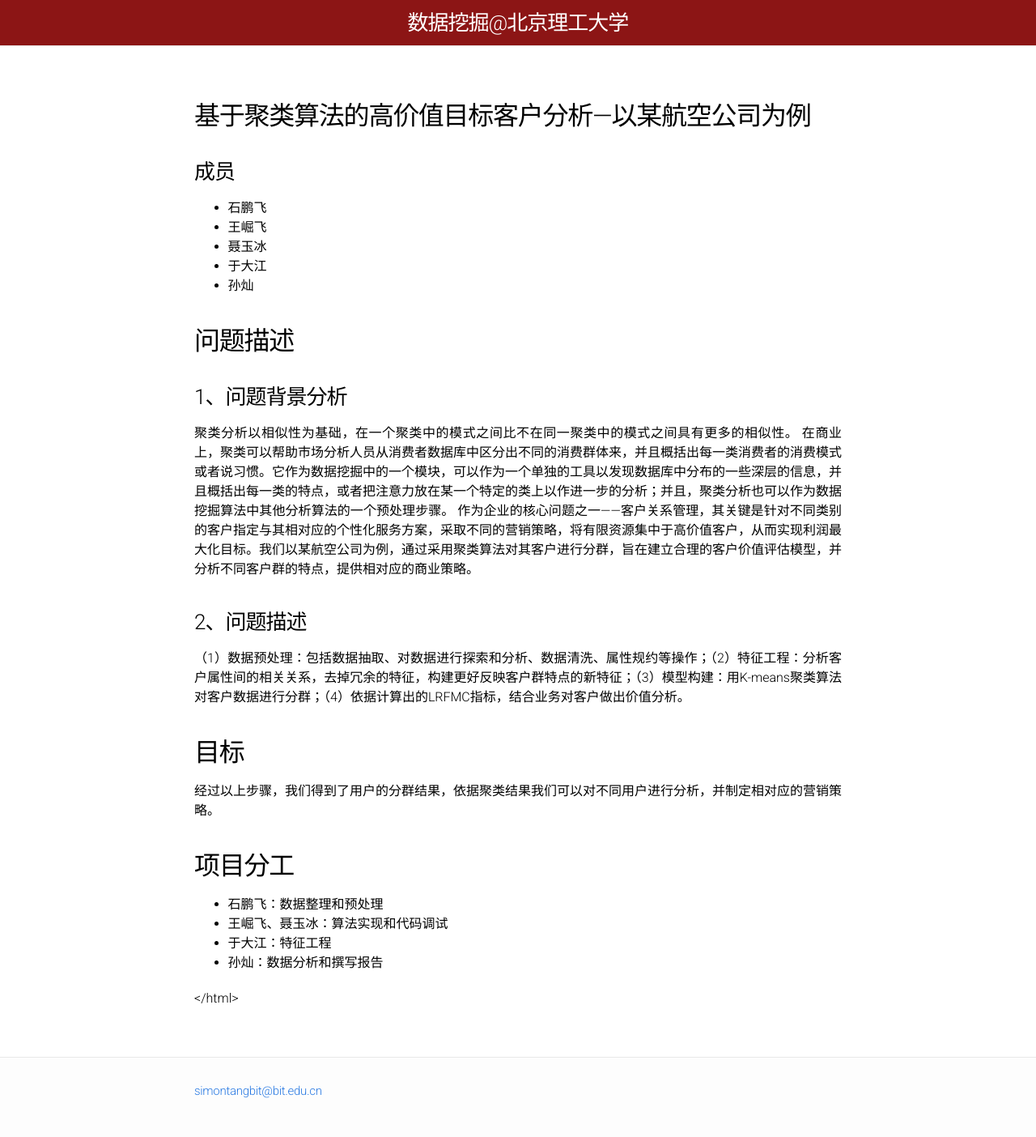
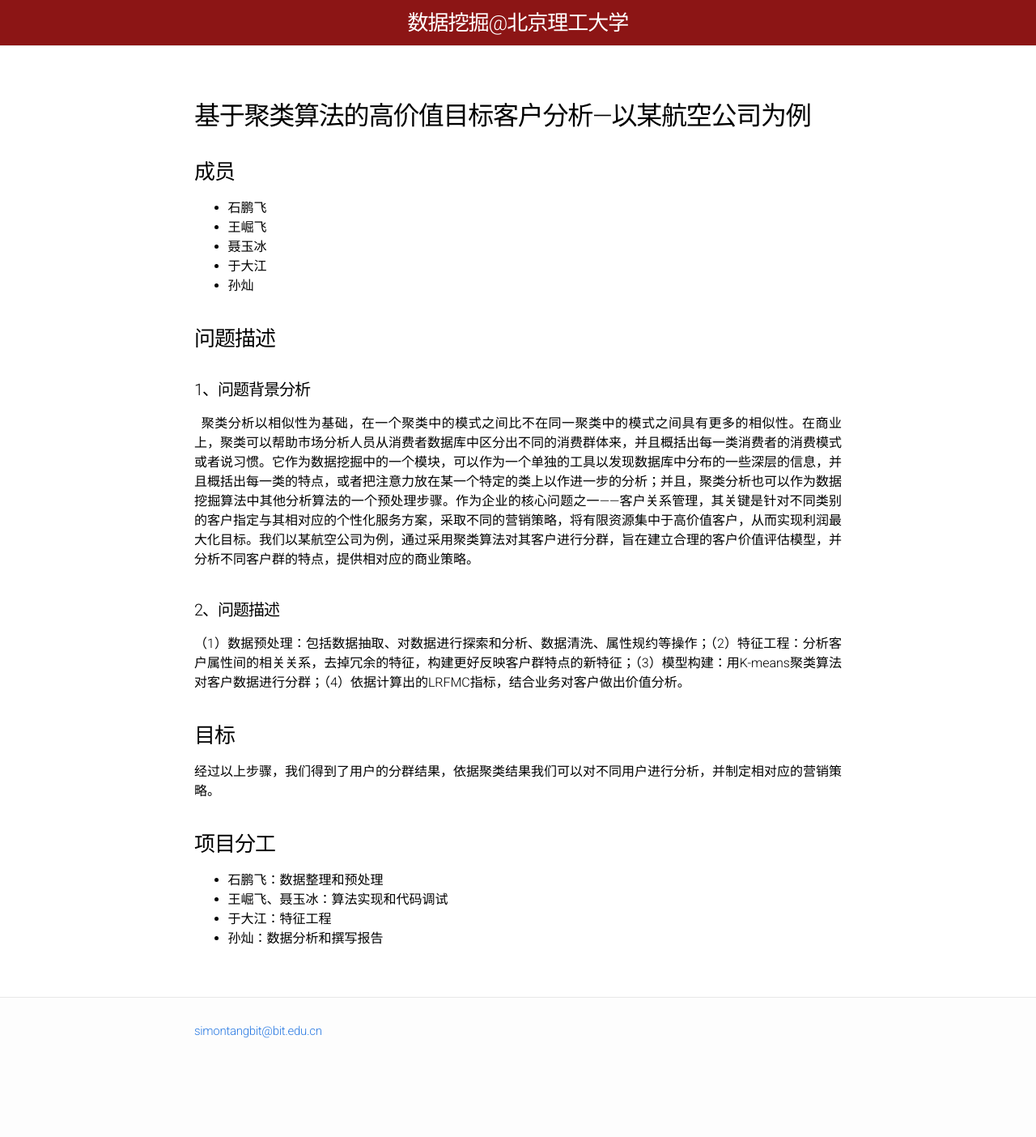
Before and after one commit to BITDM/bitdm.github.io, a Jekyll site: the page built from 2017/projects/P02/proposal.md, in a window 1280 px wide. Shown: the whole page at 81% size. Built offline with Jekyll 4.4.1, drawn with Linux system fonts in a browser that asks for light colours; our own code applies the rules of GitHub Pages for plain Markdown files; after the commit the page ends 1330 px from its top, so only the background shows below that; some of the changed lines change nothing that is shown.

Commit message:
Update proposal.md

```diff
--- a/2017/projects/P02/proposal.md
+++ b/2017/projects/P02/proposal.md
@@ -1,32 +1,32 @@
-<body marginheight="0"><h2>基于聚类算法的高价值目标客户分析—以某航空公司为例</h2>
-<h3>成员</h3>
-<ul>
-<li>石鹏飞</li>
-<li>王崛飞</li>
-<li>聂玉冰</li>
-<li>于大江</li>
-<li>孙灿</li>
-</ul>
-<h2>问题描述</h2>
-<h3>1、问题背景分析</h3>
-<p>聚类分析以相似性为基础，在一个聚类中的模式之间比不在同一聚类中的模式之间具有更多的相似性。
-在商业上，聚类可以帮助市场分析人员从消费者数据库中区分出不同的消费群体来，并且概括出每一类消费者的消费模式或者说习惯。它作为数据挖掘中的一个模块，可以作为一个单独的工具以发现数据库中分布的一些深层的信息，并且概括出每一类的特点，或者把注意力放在某一个特定的类上以作进一步的分析；并且，聚类分析也可以作为数据挖掘算法中其他分析算法的一个预处理步骤。
-作为企业的核心问题之一——客户关系管理，其关键是针对不同类别的客户指定与其相对应的个性化服务方案，采取不同的营销策略，将有限资源集中于高价值客户，从而实现利润最大化目标。我们以某航空公司为例，通过采用聚类算法对其客户进行分群，旨在建立合理的客户价值评估模型，并分析不同客户群的特点，提供相对应的商业策略。
+---
+layout: page
+mathjax: true
+permalink: /2017/projects/P02/proposal/
+---
 
-</p>
-<h3>2、问题描述</h3>
-<p>（1）数据预处理：包括数据抽取、对数据进行探索和分析、数据清洗、属性规约等操作；（2）特征工程：分析客户属性间的相关关系，去掉冗余的特征，构建更好反映客户群特点的新特征；（3）模型构建：用K-means聚类算法对客户数据进行分群；（4）依据计算出的LRFMC指标，结合业务对客户做出价值分析。
+## 基于聚类算法的高价值目标客户分析—以某航空公司为例
+### 成员
 
-</p>
-<h2>目标</h2>
-<p>经过以上步骤，我们得到了用户的分群结果，依据聚类结果我们可以对不同用户进行分析，并制定相对应的营销策略。
+- 石鹏飞
+- 王崛飞
+- 聂玉冰
+- 于大江
+- 孙灿
 
-</p>
-<h2>项目分工</h2>
-<ul>
-<li>石鹏飞：数据整理和预处理</li>
-<li>王崛飞、聂玉冰：算法实现和代码调试</li>
-<li>于大江：特征工程</li>
-<li>孙灿：数据分析和撰写报告</li>
-</ul>
-</body></html>
+
+### 问题描述
+#### 1、问题背景分析
+   聚类分析以相似性为基础，在一个聚类中的模式之间比不在同一聚类中的模式之间具有更多的相似性。在商业上，聚类可以帮助市场分析人员从消费者数据库中区分出不同的消费群体来，并且概括出每一类消费者的消费模式或者说习惯。它作为数据挖掘中的一个模块，可以作为一个单独的工具以发现数据库中分布的一些深层的信息，并且概括出每一类的特点，或者把注意力放在某一个特定的类上以作进一步的分析；并且，聚类分析也可以作为数据挖掘算法中其他分析算法的一个预处理步骤。作为企业的核心问题之一——客户关系管理，其关键是针对不同类别的客户指定与其相对应的个性化服务方案，采取不同的营销策略，将有限资源集中于高价值客户，从而实现利润最大化目标。我们以某航空公司为例，通过采用聚类算法对其客户进行分群，旨在建立合理的客户价值评估模型，并分析不同客户群的特点，提供相对应的商业策略。
+
+#### 2、问题描述
+（1）数据预处理：包括数据抽取、对数据进行探索和分析、数据清洗、属性规约等操作；（2）特征工程：分析客户属性间的相关关系，去掉冗余的特征，构建更好反映客户群特点的新特征；（3）模型构建：用K-means聚类算法对客户数据进行分群；（4）依据计算出的LRFMC指标，结合业务对客户做出价值分析。
+
+
+### 目标
+经过以上步骤，我们得到了用户的分群结果，依据聚类结果我们可以对不同用户进行分析，并制定相对应的营销策略。
+
+### 项目分工
+- 石鹏飞：数据整理和预处理
+- 王崛飞、聂玉冰：算法实现和代码调试
+- 于大江：特征工程
+- 孙灿：数据分析和撰写报告
```
